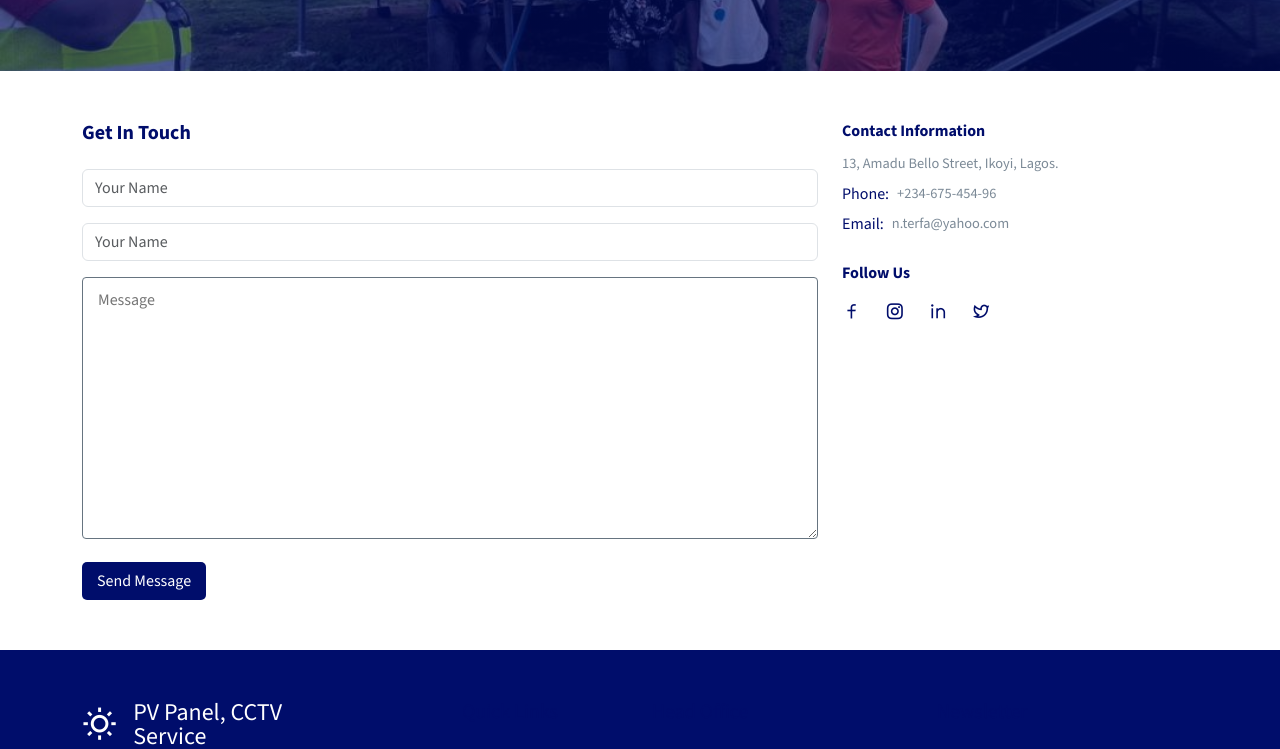
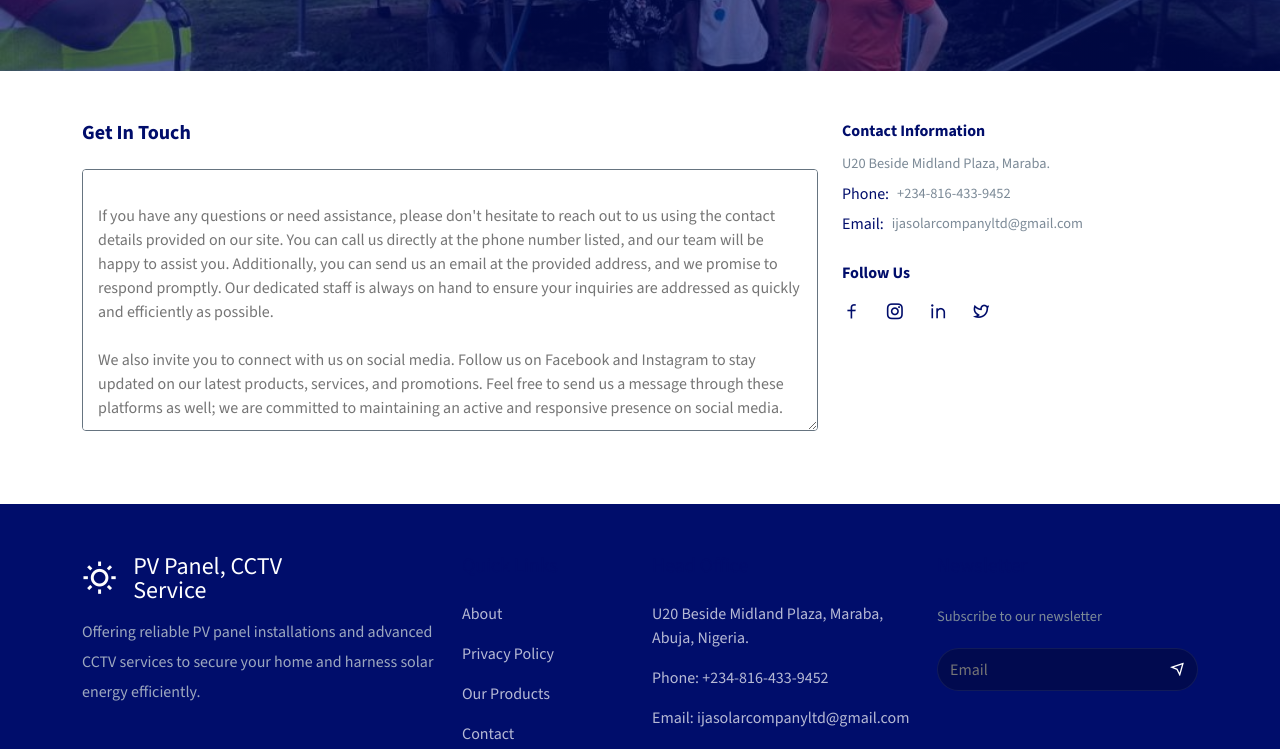
Before and after one commit to Terfa-web/IJA-Company-Limited, a React (Create React App) app: page /contact in a window 1280 px wide. Shown: the part 703-1452 px from the top of the page. Built offline with nearby package versions, Linux system fonts and the light colour scheme.

Commit message:
add a placeholder text to the contact section

```diff
--- a/src/pages/Contact.jsx
+++ b/src/pages/Contact.jsx
@@ -23,25 +23,30 @@ const Contact = () => {
               <h5 className="fw-bold mb-4"> Get In Touch</h5>
 
               <Form>
-                <FormGroup className="contact__form">
+                {/* <FormGroup className="contact__form">
                   <Input type="text" placeholder="Your Name" />
-                </FormGroup>
+                </FormGroup> */}
 
-                <FormGroup className="contact__form">
+                {/* <FormGroup className="contact__form">
                   <Input type="Email" placeholder="Your Name" />
-                </FormGroup>
+                </FormGroup> */}
 
                 <FormGroup className="contact__form">
                   <textarea
                     rows="10"
-                    placeholder="Message"
+                    placeholder="
+If you have any questions or need assistance, please don't hesitate to reach out to us using the contact details provided on our site. You can call us directly at the phone number listed, and our team will be happy to assist you. Additionally, you can send us an email at the provided address, and we promise to respond promptly. Our dedicated staff is always on hand to ensure your inquiries are addressed as quickly and efficiently as possible.
+
+We also invite you to connect with us on social media. Follow us on Facebook and Instagram to stay updated on our latest products, services, and promotions. Feel free to send us a message through these platforms as well; we are committed to maintaining an active and responsive presence on social media.
+
+Your satisfaction is our priority, and we are here to help with any concerns or questions you might have. Thank you for choosing us, and we look forward to hearing from you soon!"
                     className="textarea"
                   ></textarea>
                 </FormGroup>
 
-                <button className=" contact__btn" type="submit">
+                {/* <button className=" contact__btn" type="submit">
                   Send Message
-                </button>
+                </button> */}
               </Form>
             </Col>
 
@@ -50,16 +55,18 @@ const Contact = () => {
                 <h6 className="fw-bold">Contact Information</h6>
                 <p className="section__description mb-0">
                   {" "}
-                  13, Amadu Bello Street, Ikoyi, Lagos.
+                  U20 Beside Midland Plaza, Maraba.
                 </p>
                 <div className="d-flex align-items-center gap-2">
                   <h6 className="mb-0 fs-6">Phone:</h6>
-                  <p className="section__description mb-0">+234-675-454-96</p>
+                  <p className="section__description mb-0">+234-816-433-9452</p>
                 </div>
 
                 <div className="d-flex align-items-center gap-2">
                   <h6 className="mb-0 fs-6">Email:</h6>
-                  <p className="section__description mb-0">n.terfa@yahoo.com</p>
+                  <p className="section__description mb-0">
+                    ijasolarcompanyltd@gmail.com
+                  </p>
                 </div>
 
                 <h6 className="fw-bold mt-4">Follow Us</h6>
```
